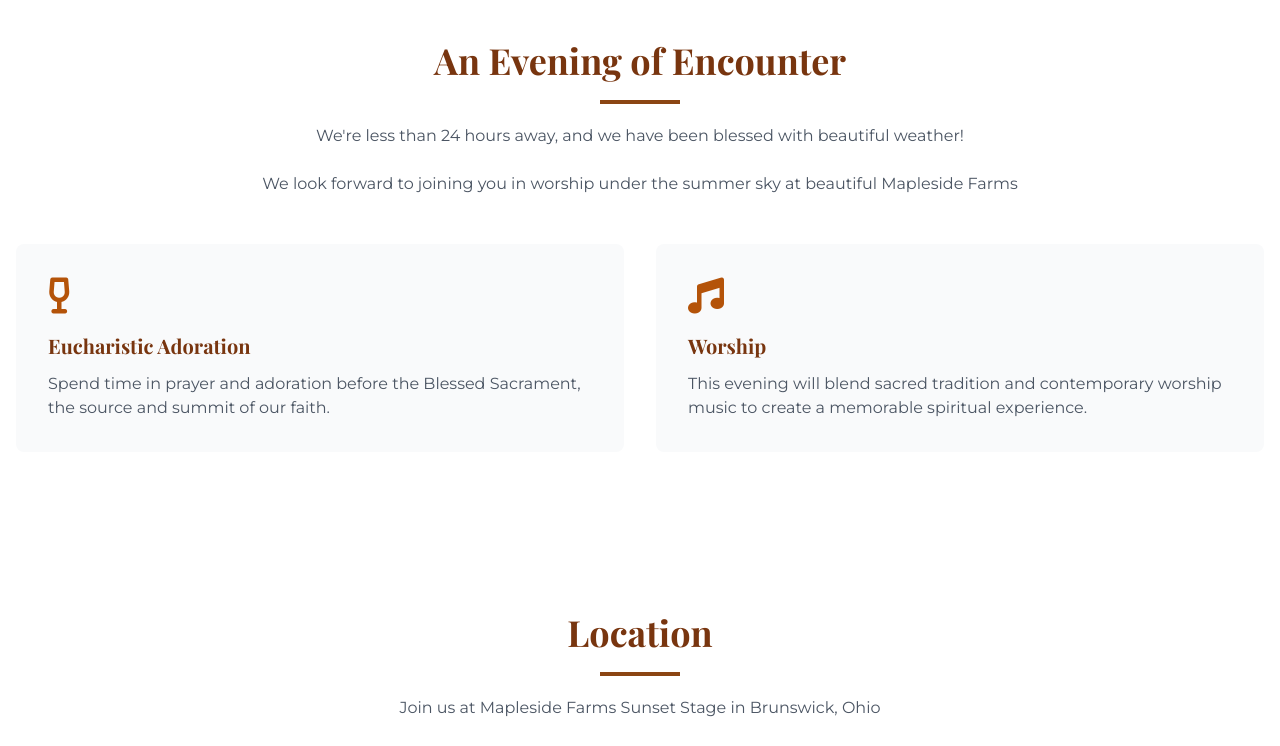
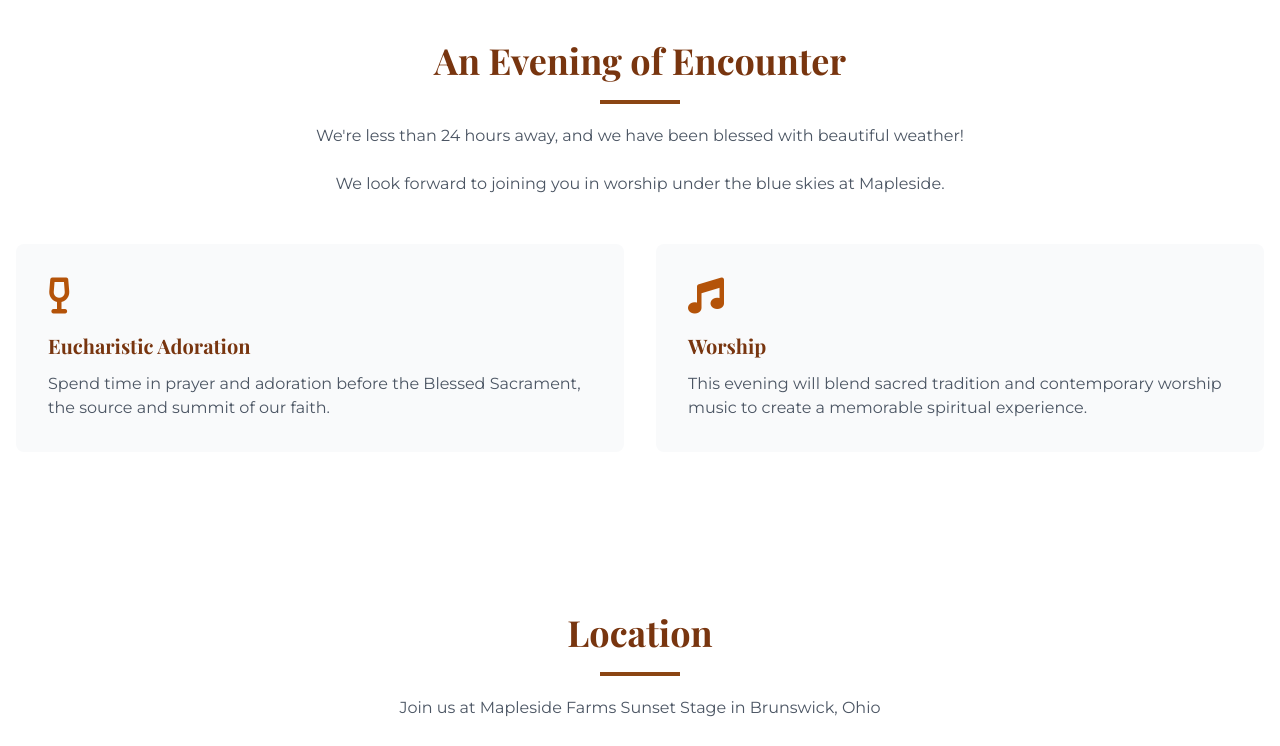
Before and after one commit to outjet/mapleside, a plain HTML site: page index.html in a window 1280 px wide. Shown: the part 840-1586 px from the top of the page. Drawn offline with nearby package versions, Linux system fonts and the light colour scheme.

Commit message:
wording updates.

```diff
--- a/index.html
+++ b/index.html
@@ -154,7 +154,7 @@
             <div class="text-center mb-12">
                 <h2 class="title-font text-3xl md:text-4xl font-bold text-amber-900 mb-4">An Evening of Encounter</h2>
                 <div class="section-divider"></div>
-                <p class="max-w-3xl mx-auto text-gray-600">We're less than 24 hours away, and we have been blessed with beautiful weather! <BR><BR>We look forward to joining you in worship under the summer sky at beautiful Mapleside Farms</p>
+                <p class="max-w-3xl mx-auto text-gray-600">We're less than 24 hours away, and we have been blessed with beautiful weather! <BR><BR>We look forward to joining you in worship under the blue skies at Mapleside.</p>
             </div>
 
             <div class="grid md:grid-cols-2 gap-8">
```
